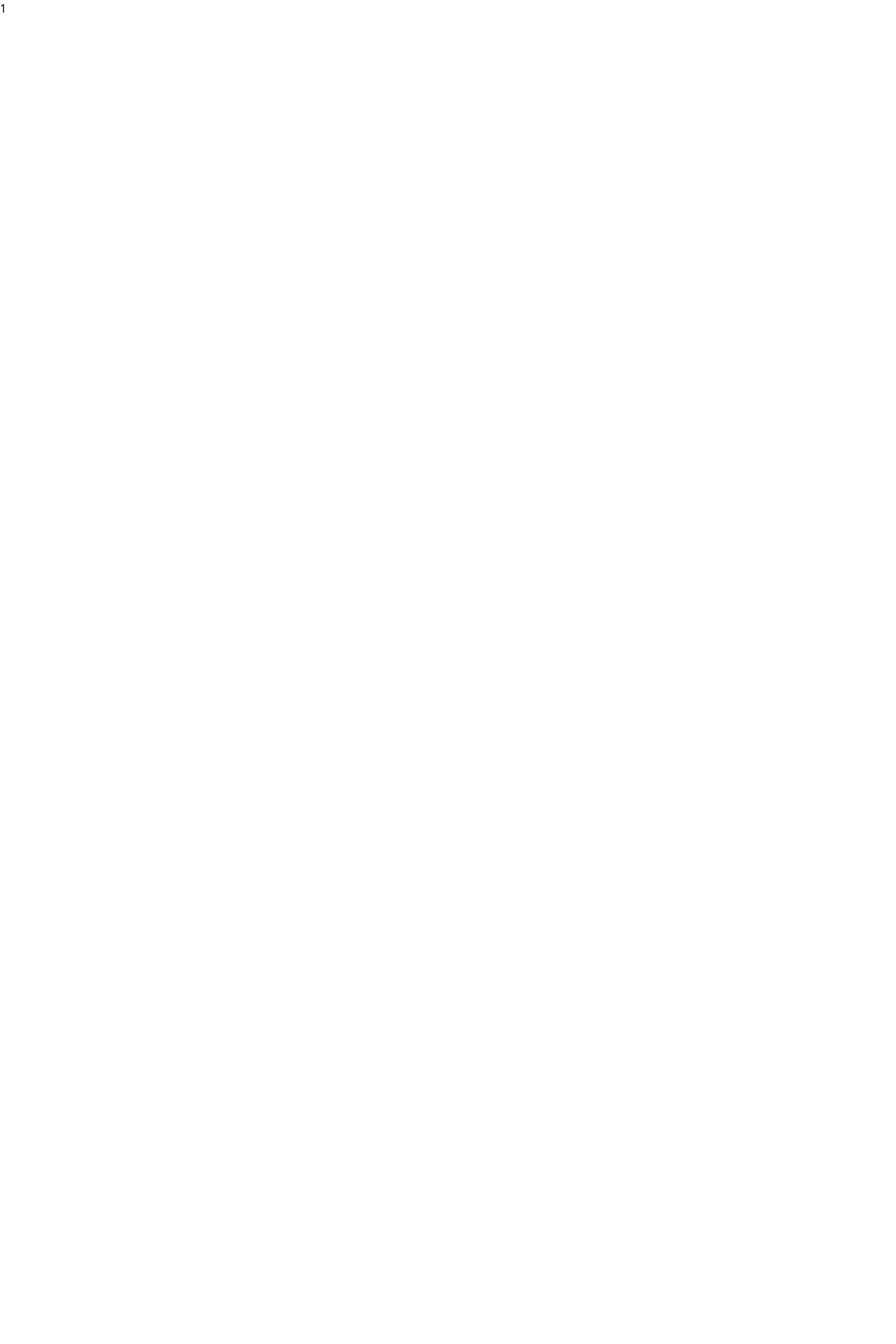
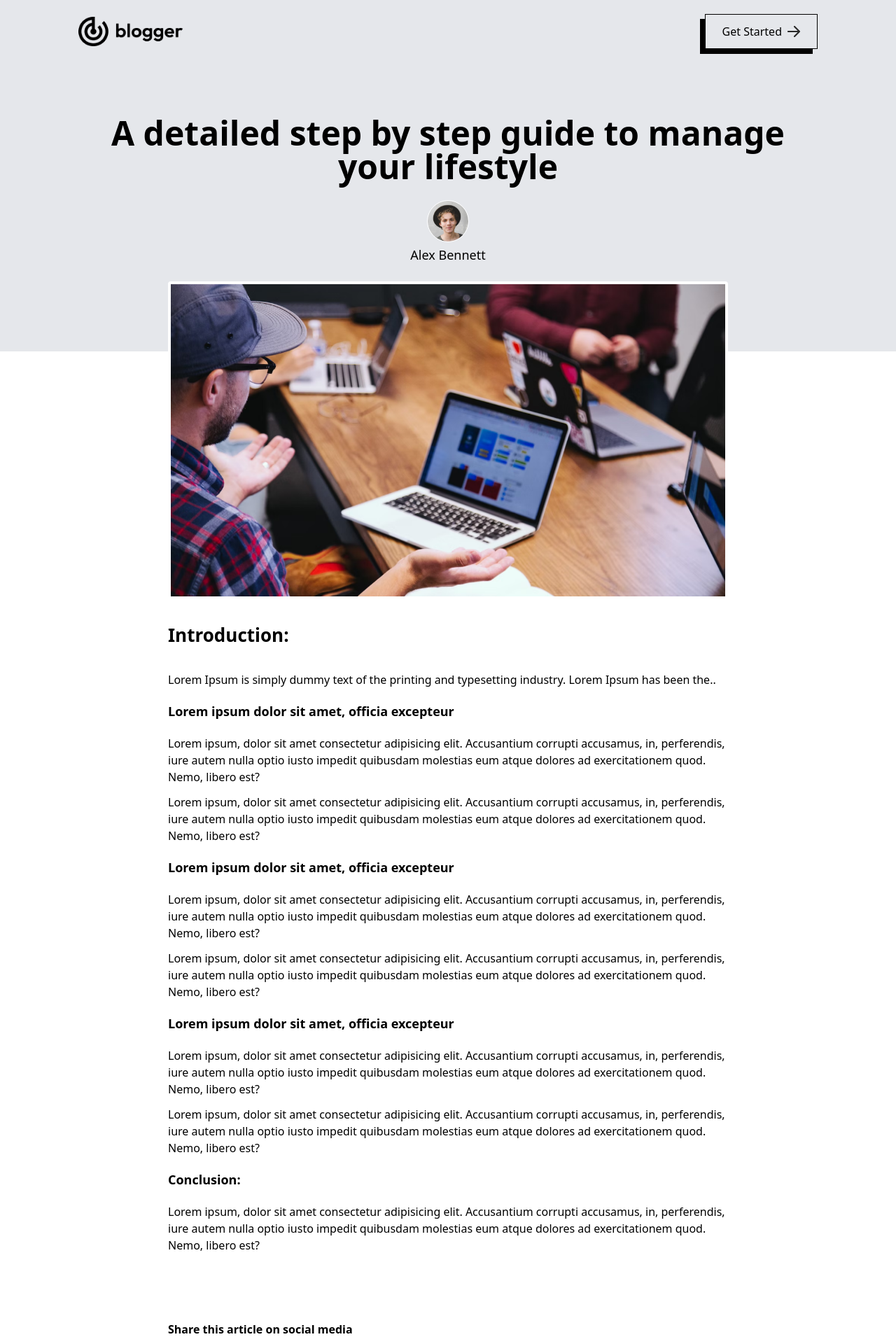
Before and after one commit to SagarKeshvala/blogger, a Next.js app: page /blogs/1 in a window 1280 px wide. Shown: the top 1920 px of the page at 70% size. Before the commit the page ends 800 px from the top, so only its background shows below. Built offline with nearby package versions, Linux system fonts and the light colour scheme.

Commit message:
completed the single blog post view page

```diff
--- a/app/blogs/[id]/page.jsx
+++ b/app/blogs/[id]/page.jsx
@@ -1,7 +1,131 @@
-import React from "react";
+"use client";
+import { assets, blog_data } from "@/assets/assets";
+import Footer from "@/components/Footer";
+import Image from "next/image";
+import Link from "next/link";
+import React, { useEffect, useState } from "react";
 
 const page = ({ params }) => {
-	return <div>{params.id}</div>;
+	const { id } = React.use(params);
+	const [data, setData] = useState(null);
+	const fetchBlogData = () => {
+		for (let i = 0; i < blog_data.length; i++) {
+			if (Number(id) === blog_data[i].id) {
+				setData(blog_data[i]);
+				break;
+			}
+		}
+	};
+
+	useEffect(() => {
+		fetchBlogData();
+	}, []);
+
+	return data ? (
+		<>
+			<div className="bg-gray-200 py-5 px-5 md:px-12 lg:px-28">
+				<div className="flex justify-between items-center">
+					<Link href={"/"}>
+						<Image src={assets.logo} width={180} alt="" className="w-[150px]" />
+					</Link>
+					<button className="flex items-center gap-2 font-medium py-1 px-3 sm:py-3 sm:px-6 border border-black shadow-[-7px_7px_0px_#000]">
+						Get Started <Image src={assets.arrow} alt="arrow" />
+					</button>
+				</div>
+				<div className="text-center my-24">
+					<h1 className="text-2xl sm:text-5xl font-semibold max-w[700px] mx-auto">
+						{data.title}
+					</h1>
+					<Image
+						src={data.author_img}
+						alt="author"
+						width={60}
+						height={60}
+						className="mx-auto mt-6 border border-white rounded-full"
+					/>
+					<p className="mt-1 pb-2 text-lg max-w[740px] mx-auto">
+						{data.author}
+					</p>
+				</div>
+			</div>
+			<div className="mx-5 max-w-[800px] md:mx-auto mt-[-100px] mb-10">
+				<Image
+					className="border-4 border-white rounded-sm"
+					src={data.image}
+					alt="featured-image"
+					width={1280}
+					height={720}
+				/>
+				<h1 className="my-8 text-[26px] font-semibold">Introduction:</h1>
+				<p>{data.description}</p>
+				<h3 className="my-5 text-[18px] font-semibold">
+					Lorem ipsum dolor sit amet, officia excepteur
+				</h3>
+				<p className="my-3">
+					Lorem ipsum, dolor sit amet consectetur adipisicing elit. Accusantium
+					corrupti accusamus, in, perferendis, iure autem nulla optio iusto
+					impedit quibusdam molestias eum atque dolores ad exercitationem quod.
+					Nemo, libero est?
+				</p>
+				<p className="my-3">
+					Lorem ipsum, dolor sit amet consectetur adipisicing elit. Accusantium
+					corrupti accusamus, in, perferendis, iure autem nulla optio iusto
+					impedit quibusdam molestias eum atque dolores ad exercitationem quod.
+					Nemo, libero est?
+				</p>
+				<h3 className="my-5 text-[18px] font-semibold">
+					Lorem ipsum dolor sit amet, officia excepteur
+				</h3>
+				<p className="my-3">
+					Lorem ipsum, dolor sit amet consectetur adipisicing elit. Accusantium
+					corrupti accusamus, in, perferendis, iure autem nulla optio iusto
+					impedit quibusdam molestias eum atque dolores ad exercitationem quod.
+					Nemo, libero est?
+				</p>
+				<p className="my-3">
+					Lorem ipsum, dolor sit amet consectetur adipisicing elit. Accusantium
+					corrupti accusamus, in, perferendis, iure autem nulla optio iusto
+					impedit quibusdam molestias eum atque dolores ad exercitationem quod.
+					Nemo, libero est?
+				</p>
+				<h3 className="my-5 text-[18px] font-semibold">
+					Lorem ipsum dolor sit amet, officia excepteur
+				</h3>
+				<p className="my-3">
+					Lorem ipsum, dolor sit amet consectetur adipisicing elit. Accusantium
+					corrupti accusamus, in, perferendis, iure autem nulla optio iusto
+					impedit quibusdam molestias eum atque dolores ad exercitationem quod.
+					Nemo, libero est?
+				</p>
+				<p className="my-3">
+					Lorem ipsum, dolor sit amet consectetur adipisicing elit. Accusantium
+					corrupti accusamus, in, perferendis, iure autem nulla optio iusto
+					impedit quibusdam molestias eum atque dolores ad exercitationem quod.
+					Nemo, libero est?
+				</p>
+				<h3 className="my-5 text-[18px] font-semibold">Conclusion:</h3>
+				<p className="my-3">
+					Lorem ipsum, dolor sit amet consectetur adipisicing elit. Accusantium
+					corrupti accusamus, in, perferendis, iure autem nulla optio iusto
+					impedit quibusdam molestias eum atque dolores ad exercitationem quod.
+					Nemo, libero est?
+				</p>
+				<div className="my-24">
+					<p className="text-black font-semibold my-4">
+						Share this article on social media
+					</p>
+					<div className="flex">
+						<Image src={assets.facebook_icon} alt="facebook" width={50} />
+						<Image src={assets.twitter_icon} alt="twitter" width={50} />
+						<Image src={assets.googleplus_icon} alt="googe_pluse" width={50} />
+					</div>
+				</div>
+			</div>
+			<Footer />
+		</>
+	) : (
+		<></>
+	);
 };
 
 export default page;
--- a/components/BlogItem.jsx
+++ b/components/BlogItem.jsx
@@ -30,7 +30,7 @@ const BlogItem = ({ id, title, category, description, image }) => {
 					className="inline-flex items-center py-2 font-semibold text-center"
 				>
 					Read More{" "}
-					<Image src={assets.arrow} alt="" width={12} className="ml-2" />
+					<Image src={assets.arrow} alt="arrow" width={12} className="ml-2" />
 				</Link>
 			</div>
 		</div>
--- a/components/Header.jsx
+++ b/components/Header.jsx
@@ -13,7 +13,7 @@ const Header = () => {
 					className="w-[150px] s:w-auto"
 				/>
 				<button className="flex items-center gap-2 font-medium py-1 px-3 sm:py-3 sm:px-6 border border-solid border-black shadow-[-7px_7px_0px_#000000]">
-					Get Started <Image src={assets.arrow} />
+					Get Started <Image src={assets.arrow} alt="arrow" />
 				</button>
 			</div>
 			<div className="text-center my-8">
```
